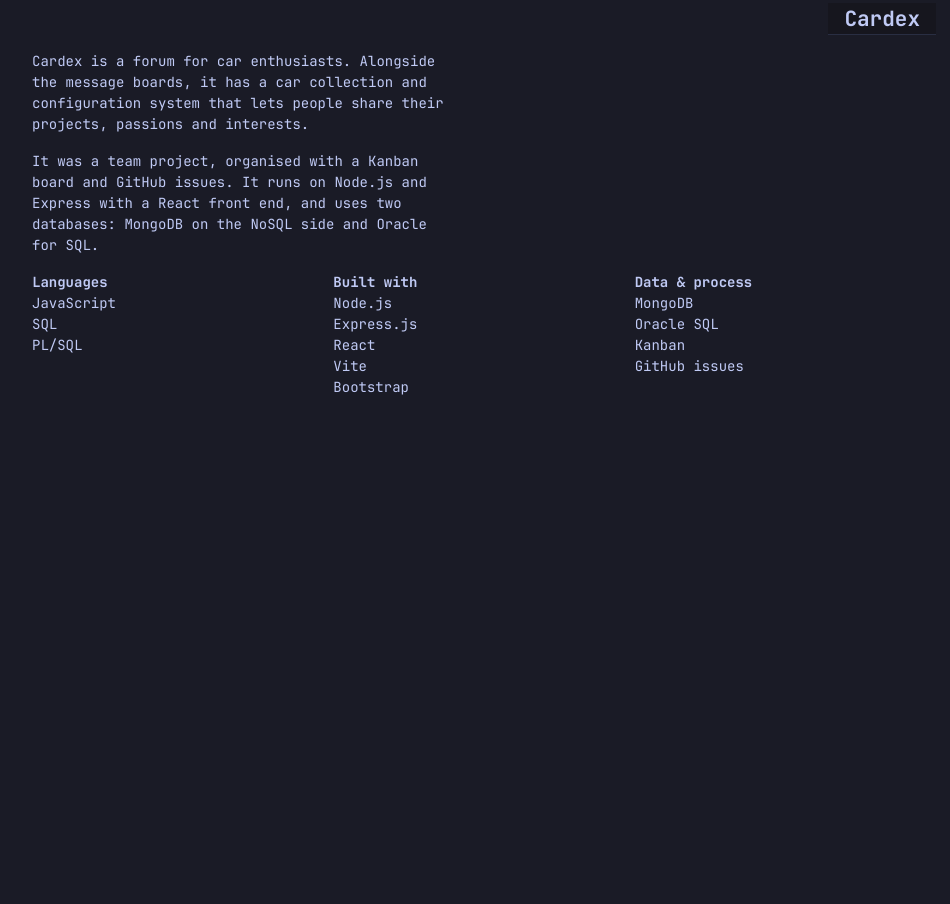
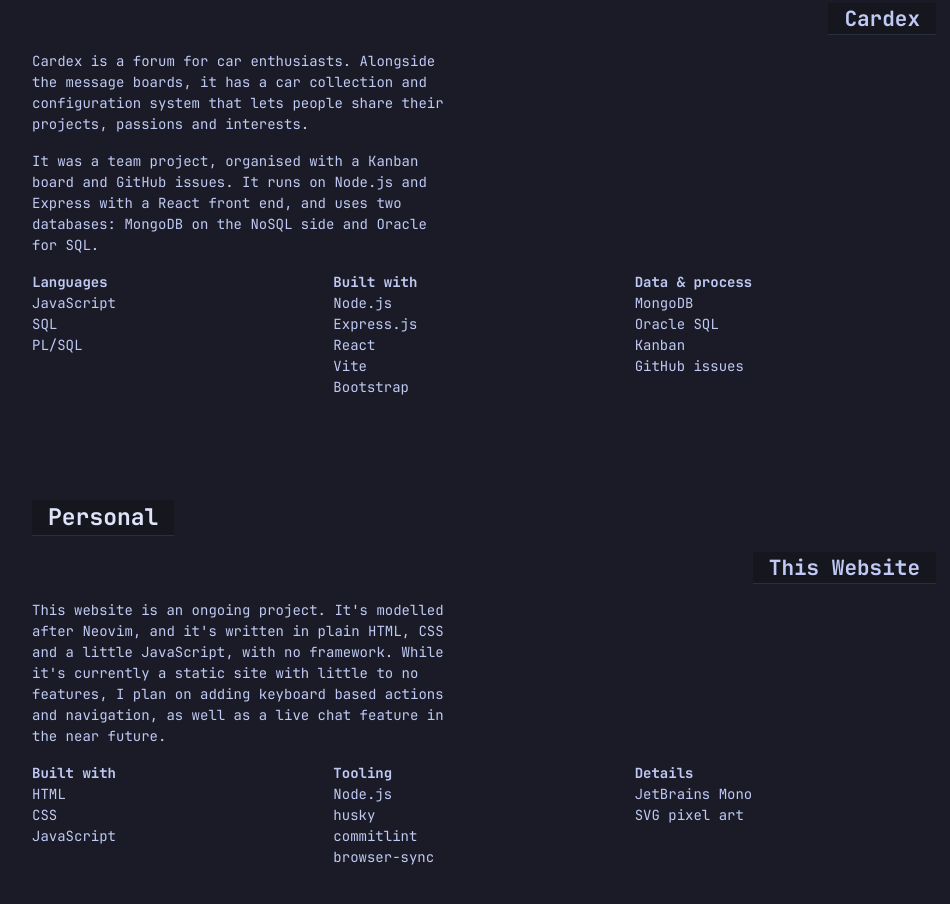
Before and after one commit to SetToNiko/website, a website: page pages/projects.html in a window 1280 px wide. Shown: the part 921-1825 px from the top of the page, without its empty margins (156-1106 px from the left). Before the commit the page ends 1413 px from the top, so only its background shows below. Drawn offline with Linux system fonts and the light colour scheme.

Commit message:
feat: add personal project text

```diff
--- a/pages/projects.html
+++ b/pages/projects.html
@@ -122,6 +122,45 @@
           </ul>
         </div>
       </div>
+
+      <div class="dashboard-section">
+        <h2 class="terminal-titlebar chapter">Personal</h2>
+        <h2 class="terminal-titlebar">This Website</h2>
+
+        <div class="columns">
+          <div>
+            <p>
+              This website is an ongoing project. It's modelled after Neovim, and it's written in plain HTML,
+              CSS and a little JavaScript, with no framework.
+              While it's currently a static site with little to no features, I plan on adding keyboard based actions and navigation, as well as a live chat feature in the near future.
+            </p>
+          </div>
+        </div>
+
+        <div class="lists">
+          <ul>
+            <li><strong>Built with</strong></li>
+            <li>HTML</li>
+            <li>CSS</li>
+            <li>JavaScript</li>
+          </ul>
+
+          <ul>
+            <li><strong>Tooling</strong></li>
+            <li>Node.js</li>
+            <li>husky</li>
+            <li>commitlint</li>
+            <li>browser-sync</li>
+          </ul>
+
+          <ul>
+            <li><strong>Details</strong></li>
+            <li>JetBrains Mono</li>
+            <li>SVG pixel art</li>
+          </ul>
+        </div>
+      </div>
+      <div class="dashboard-section"></div>
     </main>
     <!-- Statusline -->
     <footer class="nvim-statusline">
```
